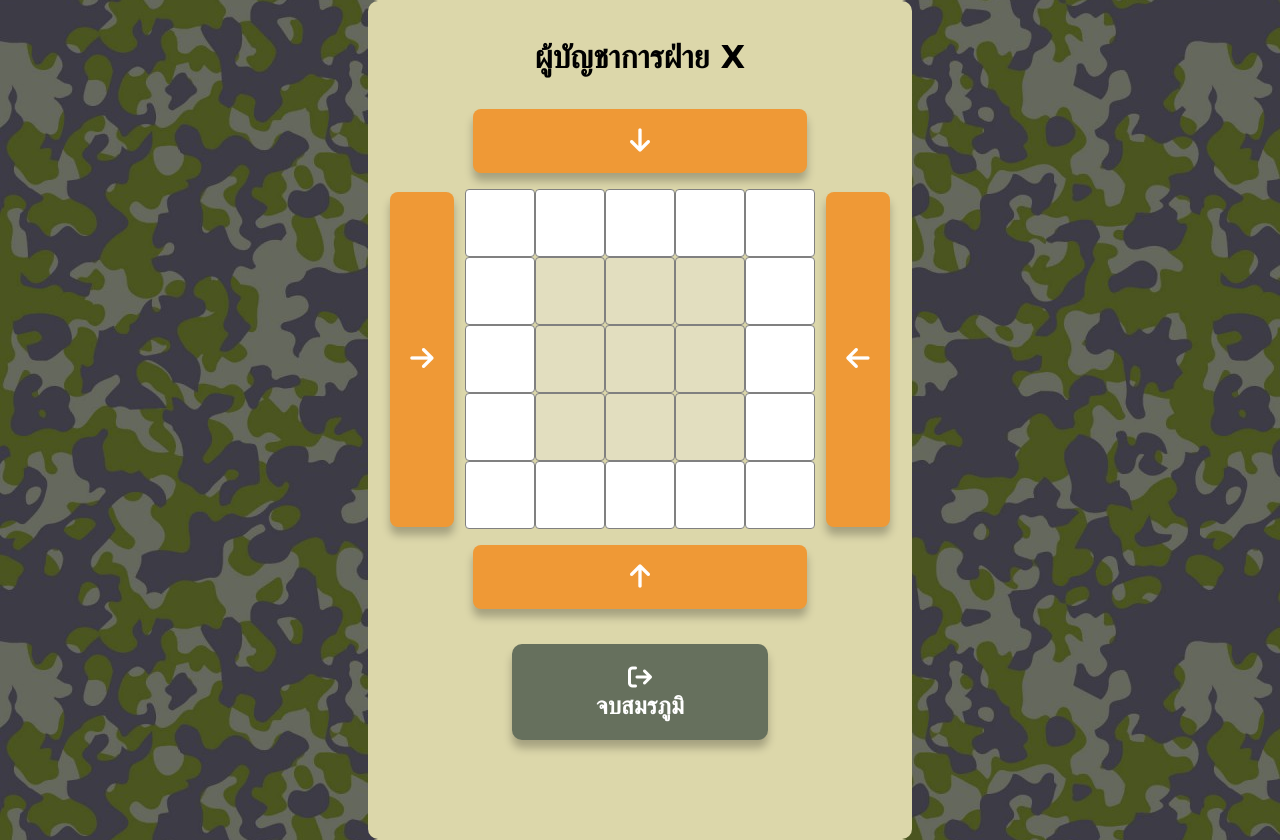
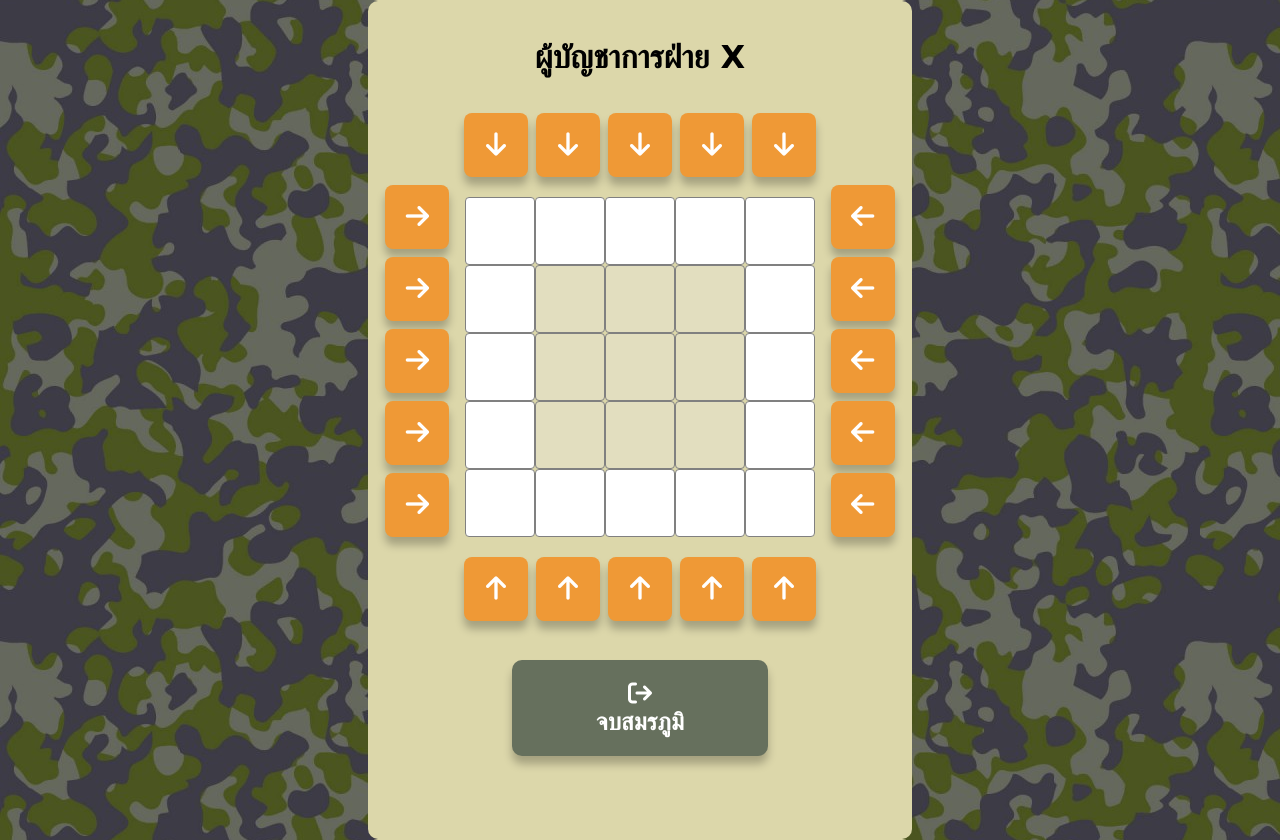
Before and after one commit to it64070101/operation5x5, a PHP site: page /game.html in a window 1280 px wide. Shown: the part 900-1740 px from the top of the page. Run offline with PHP 8.4, Linux system fonts and the light colour scheme; some libraries are stand-ins or nearby versions.

Commit message:
modified buttons

```diff
--- a/public/game.html
+++ b/public/game.html
@@ -73,9 +73,22 @@
                 <br><br>
                 <div id="main-display">
                     <div></div>
-                    <button class="but" id="top-but" onclick="run(1)"><i class="fa-solid fa-arrow-down"></i></button>
+                    <div id="top-but">
+                        <button class="but" onclick="run(1)"><i class="fa-solid fa-arrow-down"></i></button>
+                        <button class="but" onclick="run(1)"><i class="fa-solid fa-arrow-down"></i></button>
+                        <button class="but" onclick="run(1)"><i class="fa-solid fa-arrow-down"></i></button>
+                        <button class="but" onclick="run(1)"><i class="fa-solid fa-arrow-down"></i></button>
+                        <button class="but" onclick="run(1)"><i class="fa-solid fa-arrow-down"></i></button>
+                    </div>
                     <div></div>
-                    <button class="but" id="lef-but" onclick="run(2)"><i class="fa-solid fa-arrow-right"></i></button>
+                    <div id="lef-but">
+                        <button class="but" onclick="run(2)"><i class="fa-solid fa-arrow-right"></i></button>
+                        <button class="but" onclick="run(2)"><i class="fa-solid fa-arrow-right"></i></button>
+                        <button class="but" onclick="run(2)"><i class="fa-solid fa-arrow-right"></i></button>
+                        <button class="but" onclick="run(2)"><i class="fa-solid fa-arrow-right"></i></button>
+                        <button class="but" onclick="run(2)"><i class="fa-solid fa-arrow-right"></i></button>
+                    </div>
+
                     <div class="ui">
                         <div class="row">
                             <input type="text" id="a1" class="cell" onclick="selected(0, 0, 0)" readonly>
@@ -113,9 +126,21 @@
                             <input type="text" id="e5" class="cell" onclick="selected(24, 4, 4)" readonly>
                         </div>
                     </div>
-                    <button class="but" id="rig-but" onclick="run(3)"><i class="fa-solid fa-arrow-left"></i></button>
+                    <div id="rig-but">
+                        <button class="but" onclick="run(3)"><i class="fa-solid fa-arrow-left"></i></button>
+                        <button class="but" onclick="run(3)"><i class="fa-solid fa-arrow-left"></i></button>
+                        <button class="but" onclick="run(3)"><i class="fa-solid fa-arrow-left"></i></button>
+                        <button class="but" onclick="run(3)"><i class="fa-solid fa-arrow-left"></i></button>
+                        <button class="but" onclick="run(3)"><i class="fa-solid fa-arrow-left"></i></button>
+                    </div>
                     <div></div>
-                    <button class="but" id="bot-but" onclick="run(4)"><i class="fa-solid fa-arrow-up"></i></button>
+                    <div id="bot-but">
+                        <button class="but" onclick="run(4)"><i class="fa-solid fa-arrow-up"></i></button>
+                        <button class="but" onclick="run(4)"><i class="fa-solid fa-arrow-up"></i></button>
+                        <button class="but" onclick="run(4)"><i class="fa-solid fa-arrow-up"></i></button>
+                        <button class="but" onclick="run(4)"><i class="fa-solid fa-arrow-up"></i></button>
+                        <button class="but" onclick="run(4)"><i class="fa-solid fa-arrow-up"></i></button>
+                    </div>
                     <div></div>
                 </div>
                 <br>
--- a/public/gamesty.css
+++ b/public/gamesty.css
@@ -69,7 +69,7 @@ p {
 	/* color: dodgerblue; */
 	font-size: 20pt;
 	cursor: pointer;
-	margin: auto;
+	margin: 4px;
 }
 
 /* Change input arrow button style when disabled.*/
@@ -82,17 +82,20 @@ p {
 
 #top-but,
 #bot-but {
-	width: 90%;
+	display: flex;
+	justify-content: center;
 }
 
 #lef-but {
-	height: 90%;
-	margin-right: 0;
+	display: flex;
+	flex-direction: column;
+	align-items: flex-end;
 }
 
 #rig-but {
-	height: 90%;
-	margin-left: 0;
+	display: flex;
+	flex-direction: column;
+	align-items: flex-start;
 }
 
 
```
